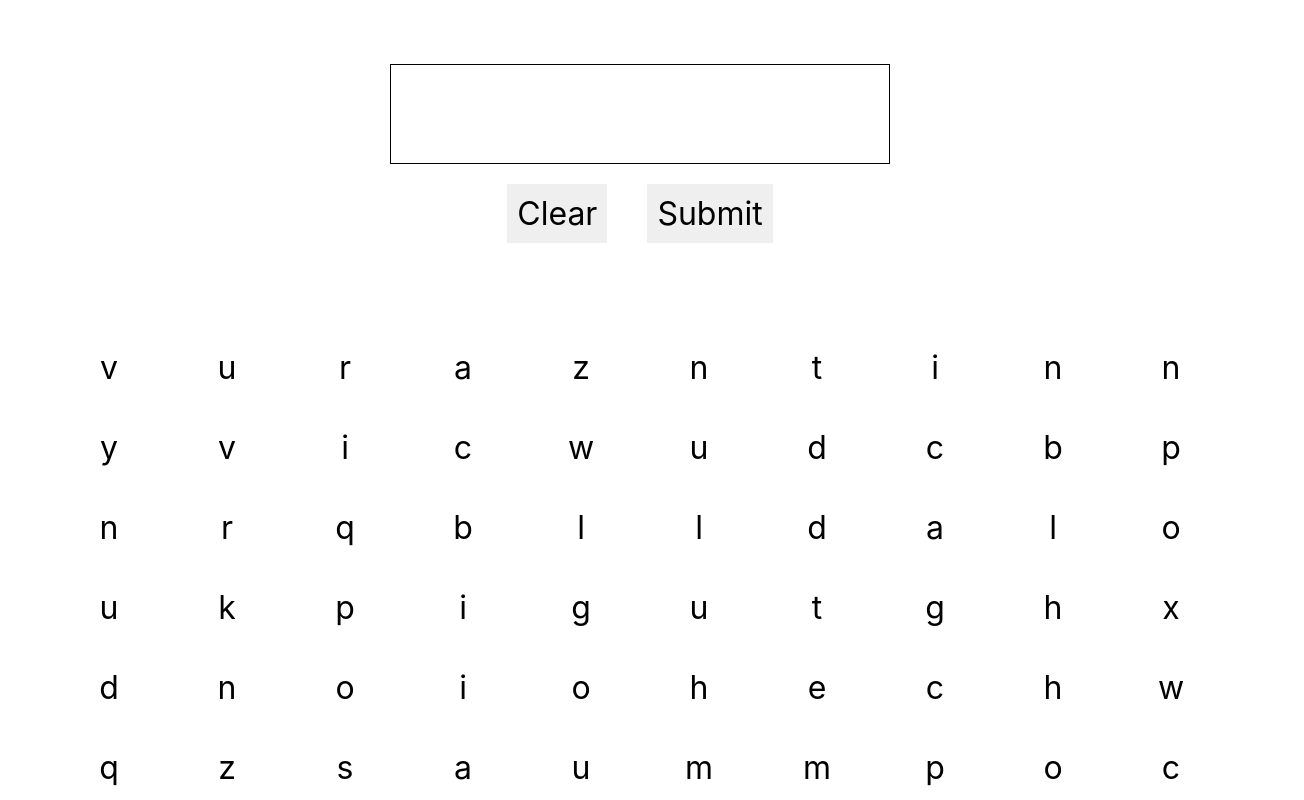
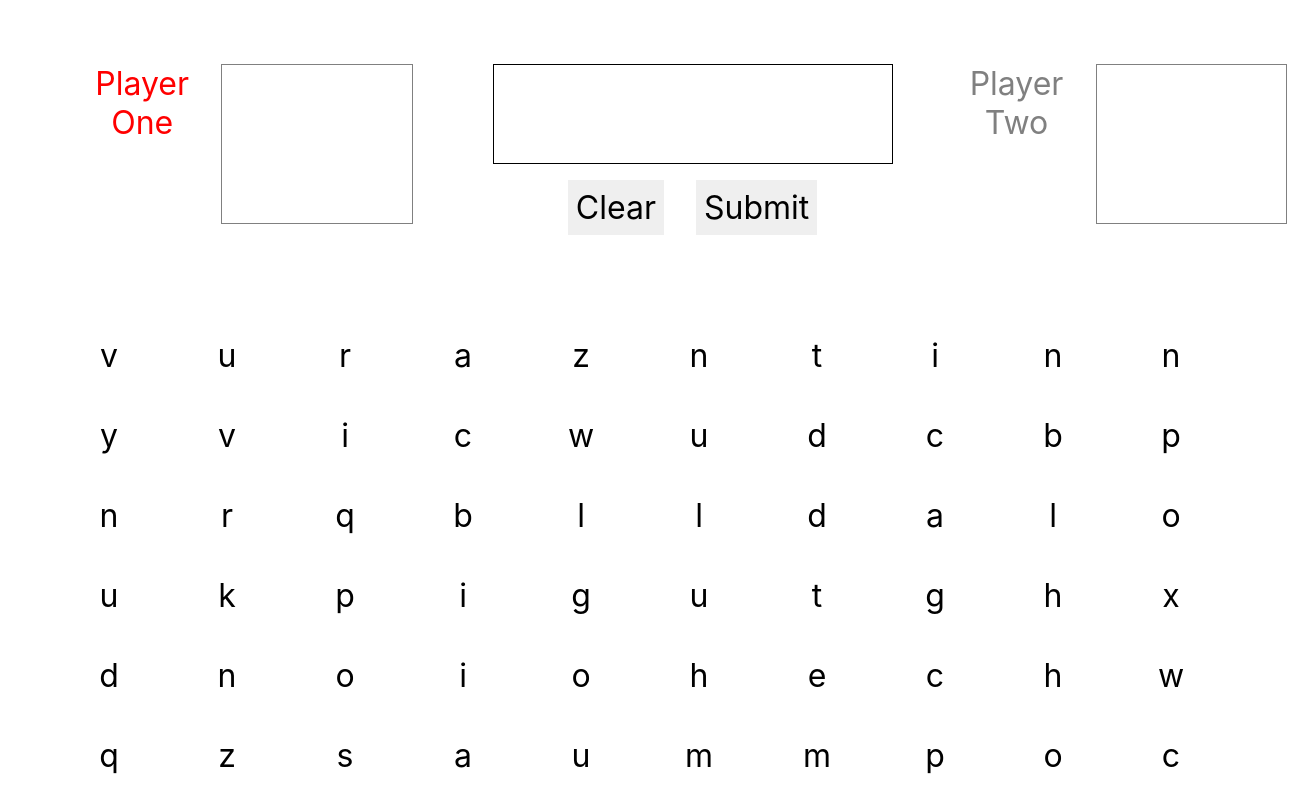
Before and after one commit to jamesHarradon/jims-jumble, a React (Create React App) app: page / in a window 1280 px wide. Shown: the top 800 px of the page, 1304 px wide, since content can reach past the window. Built offline with nearby package versions, Linux system fonts and the light colour scheme.

Commit message:
add class state

```diff
--- a/src/App.css
+++ b/src/App.css
@@ -20,6 +20,25 @@ margin: 0;
 
 }
 
+#top-section {
+  display: flex;
+  align-items: flex-start;
+  justify-content: space-around;
+}
+
+#word-btn-flex {
+
+}
+
+
+.red {
+  color: red;
+}
+
+.grey {
+  color: grey;
+}
+
 #word-container {
   display: flex;
   justify-content: space-around;
@@ -27,7 +46,7 @@ margin: 0;
 }
 
 #word {
-  width: 500px;
+  width: 400px;
   min-height: 100px;
   display: flex;
   justify-content: center;
@@ -55,8 +74,15 @@ margin: 0;
 }
 
 .selected {
+  background-color: aquamarine;
+}
 
-  border: 1px solid black;
+.submitted {
+  visibility: hidden;
+}
+
+.stolen {
+  background-color: lightcoral;
 }
 
 
@@ -67,3 +93,17 @@ button {
   margin: 4%;
 
 }
+
+.player {
+  display: flex;
+  font-size: 2em;
+  margin: 0 5%;
+}
+
+.player ul {
+  list-style: none;
+  width: 20vw;
+  height: 20vh;
+  border: 1px solid grey;
+  margin: 0 5%;
+}
--- a/src/App.js
+++ b/src/App.js
@@ -1,4 +1,5 @@
 import LetterGrid from './containers/LetterGrid/LetterGrid';
+
 import './App.css';
 
 function App() {
--- /dev/null
+++ b/src/Components/PlayerOneWords/PlayerOneWords.js
@@ -0,0 +1,41 @@
+import React from "react";
+import Word from "../Word/Word";
+
+
+
+const PlayerOneWords = (props) => {
+
+    const onClickHandler = (letters, word) => {
+        let grid = document.getElementById('letter-grid');
+        let submittedLetters = Array.from(grid.querySelectorAll('p.submitted'));
+
+        letters.forEach(letter => {
+            if(submittedLetters.some(el =>
+                el.dataset.id === letter.id
+            )) {
+                letter.className = 'letter stolen';
+            }
+        })
+
+        props.setWords(prev => {
+            return prev.filter(el => el.word !== word)
+        })
+
+
+    }
+
+    return (
+        <div className='player'>
+            <h1 className={props.isTurn? 'red' : 'grey'}>Player One</h1>
+            <ul>
+            {props.words.map(word => {
+                return (
+                    <Word key={word.id} id={word.id} word={word.word} letters={word.letters} onClickHandler={onClickHandler} />
+                )
+            })}
+            </ul>
+        </div>
+    )
+}
+
+export default PlayerOneWords;
--- a/src/Components/PlayerTwoWords/PlayerTwoWords.js
+++ b/src/Components/PlayerTwoWords/PlayerTwoWords.js
@@ -1,10 +1,32 @@
 import React from "react";
 import { useState } from "react";
 
-const PlayerTwoWords = () => {
+const PlayerTwoWords = (props) => {
 
+    const onClickHandler = (e) => {
+        let stolenWordLetterIds = e.target.dataset.letters.filter(letter => letter.id);
+        let grid = document.getElementById('letter-grid');
+        let letters = grid.querySelectorAll('p.submitted');
+        letters.forEach(letter => {
+            if(stolenWordLetterIds.find(letter.dataset.id)) {
+                letter.className = 'letter stolen'
+            }
+        });
+        props.words.filter(word => word.word !== e.target.dataset.word);
+    }
 
-
+    return (
+        <div className='player'>
+            <h1 className={props.isTurn? 'red' : 'grey'}>Player Two</h1>
+            <ul>
+            {props.words.map(word => {
+                return (
+                    <li key={word.id} data-letters={word.letters} onClick={onClickHandler}>{word.word}</li>
+                )
+            })}
+            </ul>
+        </div>
+    )
 }
 
 export default PlayerTwoWords;
--- /dev/null
+++ b/src/Components/Word/Word.js
@@ -0,0 +1,10 @@
+import React from "react";
+
+const Word = (props) => {
+
+    return (
+        <li key={props.id} onClick={() => props.onClickHandler(props.letters, props.word)}>{props.word}</li>
+    )
+}
+
+export default Word;
--- a/src/containers/ActiveWord/ActiveWord.js
+++ b/src/containers/ActiveWord/ActiveWord.js
@@ -1,8 +1,13 @@
-import React, { useState } from "react";
+import React, { useEffect, useState } from "react";
+import PlayerOneWords from "../../Components/PlayerOneWords/PlayerOneWords";
+import PlayerTwoWords from "../../Components/PlayerTwoWords/PlayerTwoWords";
+import { nanoid } from 'nanoid';
 
 
 const ActiveWord = (props) => {
-    const [checkedWord, setCheckedWord] = useState('');
+    const [playerOneWords, setPlayerOneWords] = useState([]);
+    const [playerTwoWords, setPlayerTwoWords] = useState([]);
+    const [player, setPlayer] = useState('Player1');
 
     const lettersToWord = (selectedLetters) => {
         let word = [];
@@ -10,35 +15,69 @@ const ActiveWord = (props) => {
         return word.join('');
     }
 
-    const isWord = async () => {
-        const response = await fetch(`https://api.dictionaryapi.dev/api/v2/entries/en/${lettersToWord(props.selectedLetters)}`);
-        console.log(response)
-        if(response.ok) {
-            setCheckedWord(lettersToWord(props.selectedLetters));
-        } else {
-            alert('Submitted Word Not Found!');
-        }
-    }
-
-    const onSubmitHandler = () => {
-        isWord();
-    }
-
     const onClearHandler = () => {
         let grid = document.getElementById('letter-grid');
         let letters = grid.querySelectorAll('p.selected');
-        console.log(letters)
         letters.forEach(letter => letter.className = 'letter unselected');
         props.setSelectedLetters([]);
     }
 
+    // const isWord = async(word) => {
+    //     const response = await fetch(`https://api.dictionaryapi.dev/api/v2/entries/en/${word}`);
+    //     if (response.ok) {
+    //         return true;
+    //     } else {
+    //         return false;
+    //     }
+    // }
+
+    const hideSubmitted = () => {
+        let grid = document.getElementById('letter-grid');
+        let letters = grid.querySelectorAll('p.selected');
+        letters.forEach(letter => letter.className = 'letter submitted');
+    }
+
+    const onSubmitHandler = () => {
+        let wordToSubmit = lettersToWord(props.selectedLetters);
+        let isWord;
+        fetch(`https://api.dictionaryapi.dev/api/v2/entries/en/${wordToSubmit}`)
+        .then(response => {
+            if(response.ok) {
+                isWord = true;
+            }else {
+                isWord = false;
+            }
+        })
+        if(isWord) {
+            if (player === 'Player1') {
+                setPlayerOneWords(prev => [...prev, {id: nanoid(), word: wordToSubmit, letters: props.selectedLetters}]);
+                hideSubmitted();
+                props.setSelectedLetters([]);
+            } else {
+                setPlayerTwoWords(prev => [...prev, {id: nanoid(), word: wordToSubmit, letters: props.selectedLetters}]);
+                hideSubmitted();
+                props.setSelectedLetters([]);
+            }
+        } else {
+            alert('Submitted Word Not Found!');
+            onClearHandler();
+        }
+        setPlayer(player === 'Player1' ? 'Player2': 'Player1');
+
+
+    }
+
+
     return (
         <div id='word-container'>
-            <div id='word-btn-flex'>
-                <p id='word'>{lettersToWord(props.selectedLetters)}</p>
-                <button id='clear' onClick={onClearHandler}>Clear</button>
-                <button id='submit' onClick={onSubmitHandler}>Submit</button>
-
+            <div id='top-section' >
+                <PlayerOneWords words={playerOneWords} setWords={setPlayerOneWords} isTurn={player === 'Player1' ? true : false}/>
+                <div id='word-btn-flex'>
+                    <p id='word'>{lettersToWord(props.selectedLetters)}</p>
+                    <button id='clear' onClick={onClearHandler}>Clear</button>
+                    <button id='submit' onClick={onSubmitHandler}>Submit</button>
+                </div>
+                <PlayerTwoWords words={playerTwoWords} setWords={setPlayerTwoWords} isTurn={player === 'Player2' ? true : false}/>
             </div>
         </div>
     )
--- a/src/containers/Letter/Letter.js
+++ b/src/containers/Letter/Letter.js
@@ -1,8 +1,33 @@
-import React from "react";
+import React, { useState } from "react";
+
 
 const Letter = (props) => {
+
+    const [classNames, setClassNames] = useState('letter unselected');
+
+
+    const onClickHandler = () => {
+        if (classNames === 'letter unselected') {
+            setClassNames('letter selected');
+            props.setSelectedLetters((prev) => {
+                return [
+                    ...prev,
+                    {
+                        id: props.id,
+                        letter: props.value
+                    }
+                ]
+            });
+        } else {
+            setClassNames('letter unselected');
+            props.setSelectedLetters(prev => {
+                return prev.filter(letter => letter.id !== props.id)
+            })
+        }
+    }
+
     return (
-    <p className='letter unselected' onClick={props.onClickHandler} key={props.key} data-id={props.id} data-value={props.value} data-selected={props.selected}>{props.value}</p>
+    <p className={classNames} key={props.id} data-id={props.id} onClick={onClickHandler} data-value={props.value}>{props.value}</p>
     )
 }
 
--- a/src/containers/LetterGrid/LetterGrid.js
+++ b/src/containers/LetterGrid/LetterGrid.js
@@ -7,6 +7,8 @@ import { nanoid } from 'nanoid'
 const LetterGrid = () => {
     const [ letters, setLetters ] = useState([]);
     const [ selectedLetters, setSelectedLetters ] = useState([]);
+
+
 
     const generateGrid = () => {
         const letterArray = [];
@@ -20,8 +22,7 @@ const LetterGrid = () => {
                 }
             }
         }
-
-        letterArray.forEach((letter, ind, arr) => arr.splice(ind, 1, {id: nanoid(), letter: letter, selected: false}));
+        letterArray.forEach((letter, ind, arr) => arr.splice(ind, 1, {id: nanoid(), letter: letter}));
         letterArray.sort(function() {
             return 0.5 - Math.random()
             });
@@ -34,32 +35,14 @@ const LetterGrid = () => {
     }, []);
 
 
-    const onClickHandler = (e) => {
-        if (e.target.className === 'letter unselected') {
-            e.target.className = 'letter selected';
-            setSelectedLetters((prev) => {
-                return [
-                    ...prev,
-                    {
-                        id: e.target.dataset.id,
-                        letter: e.target.dataset.value
-                    }
-                ]
-            });
-        } else {
-            e.target.className = 'letter unselected';
-            setSelectedLetters((prev) => {
-                return prev.filter(letter => letter.id !== e.target.dataset.id)
-            })
-        }
-    }
+
 
     return (
-        <div id='letter-container'>
+        <div id='game-container'>
             <ActiveWord selectedLetters={selectedLetters} setSelectedLetters={setSelectedLetters} />
             <div id='letter-grid'>
             {letters.map(letter => {
-                return <Letter onClickHandler={onClickHandler} key={letter.id} id={letter.id} value={letter.letter} selected={letter.selected}/>
+                return <Letter setSelectedLetters={setSelectedLetters} key={letter.id} id={letter.id} value={letter.letter}/>
             })}
             </div>
         </div>
```
Also changed, not shown: src/Components/PlayerWords/PlayerOneWords.js (deleted, +0 -10 lines).
